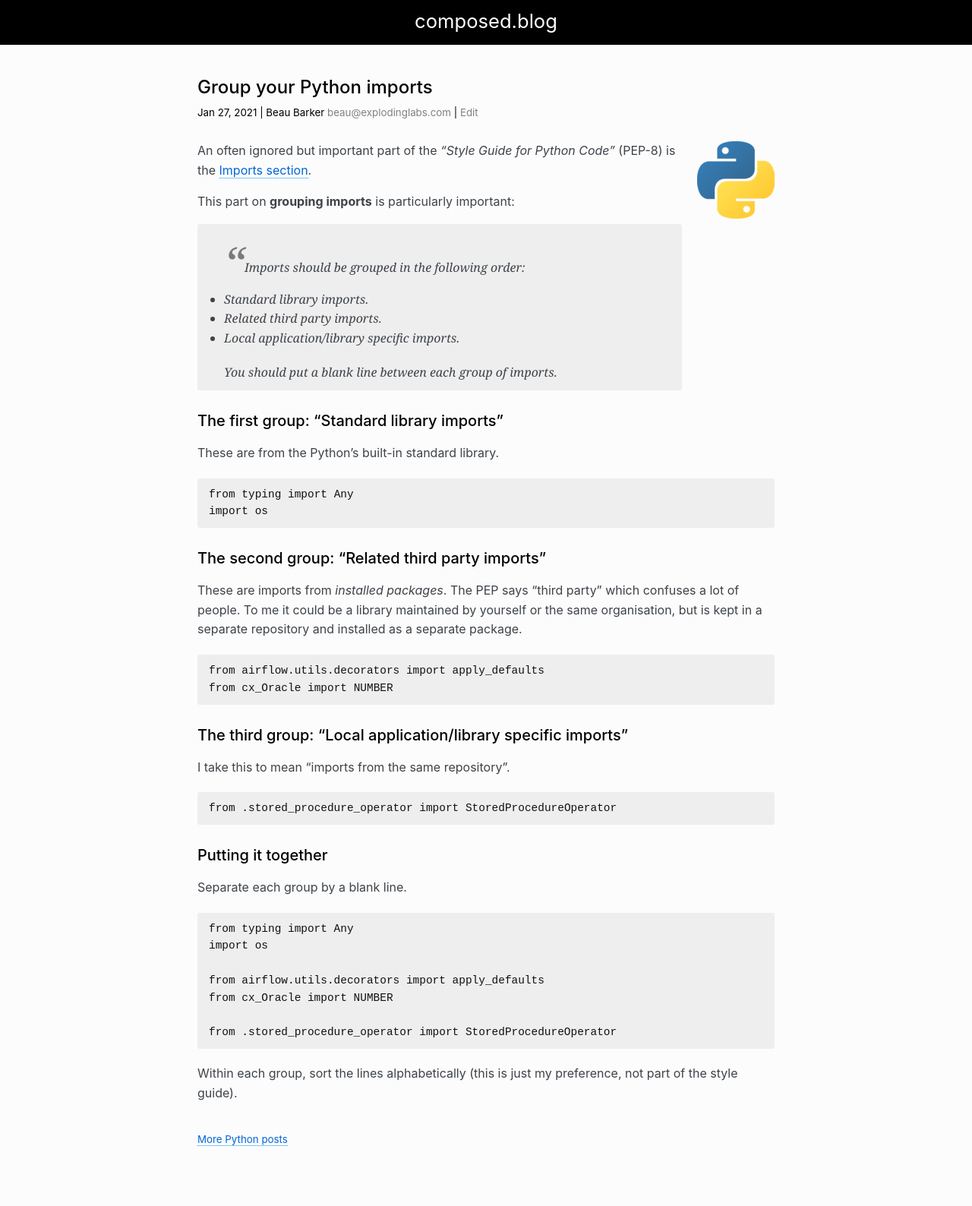
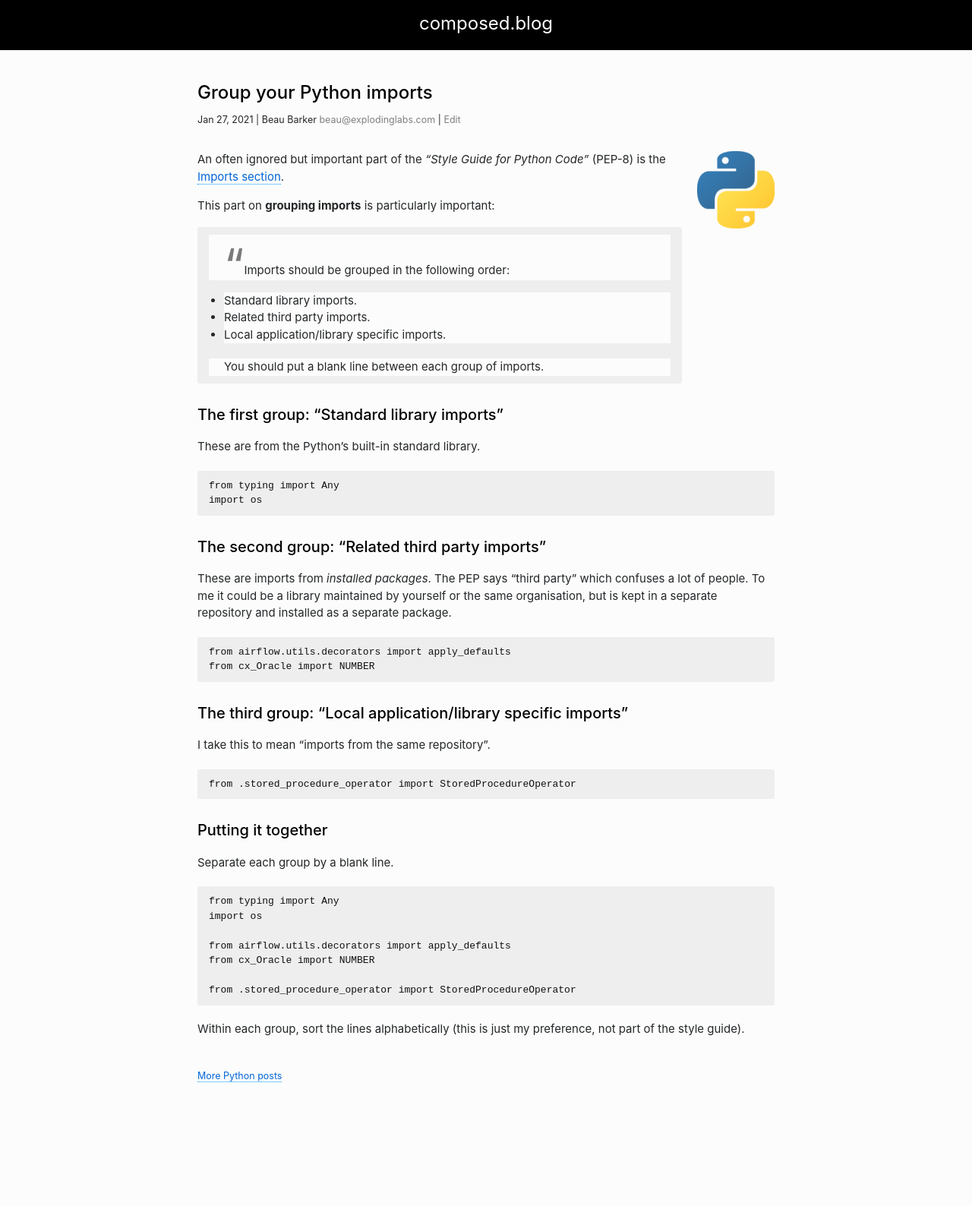
Before and after one commit to explodinglabs/explodinglabs.github.io, a Jekyll site: the page built from _posts/python/2021-01-27-imports.markdown, in a window 1280 px wide. Shown: the whole page at 76% size. Built offline with Jekyll 4.4.1, drawn with Linux system fonts in a browser that asks for light colours; some web fonts are replaced; after the commit the page ends 1509 px from its top, so only the background shows below that.

Commit message:
Adjust design

```diff
--- a/css/main.scss
+++ b/css/main.scss
@@ -29,7 +29,16 @@ $on-palm: 600px;
 body, h1, h2, h3, h4, h5, h6, p, blockquote, pre, hr, dl, dd, ol, ul, figure {
     margin: 0;
     padding: 0;
-    line-height: 100%;
+
+    background-color: #fcfcfc;
+    color: rgb(36, 39, 41);
+    font-family: -apple-system, BlinkMacSystemFont, "Segoe UI", "Liberation Sans", sans-serif;
+    font-size: 15px;
+    font-stretch: normal;
+    font-style: normal;
+    font-variant-caps: normal;
+    font-weight: normal;
+    line-height: 22.5px;
 }
 
 /* Site header */
@@ -95,11 +104,6 @@ header {
     margin-bottom: $space;
 }
 
-body {
-    background-color: #fcfcfc;
-    font-family: -apple-system, BlinkMacSystemFont, "Segoe UI", Roboto, Oxygen, Ubuntu, Cantarell, "Fira Sans", "Droid Sans", "Helvetica Neue", Arial, sans-serif, "Apple Color Emoji", "Segoe UI Emoji", "Segoe UI Symbol";
-}
-
 h1,h2,h3 {
     /* Because sometimes the h is a link which changes its color */
     color: black;
@@ -140,8 +144,6 @@ blockquote, ul, ol, dl, figure, %vertical-rhythm {
 }
 
 p, ul, ol {
-    color: #3E4349;
-    line-height: $paragraph-line-height;
 }
 
 @media screen and (min-width: 751px) {
@@ -162,8 +164,15 @@ img {
 
 /* Code formatting */
 pre, code {
-    font-family: 'Droid Sans Mono', monospace;
-    font-size: 95%;
+    font-family: ui-monospace, "Cascadia Mono", "Segoe UI Mono", "Liberation Mono", Menlo, Monaco, Consolas, monospace;
+    font-size: 13px;
+    font-stretch: normal;
+    font-style: normal;
+    font-variant-caps: normal;
+    font-weight: normal;
+    height: auto;
+    line-height: 17px;
+
     margin-top: $space;
     margin-bottom: $space;
 }
```
